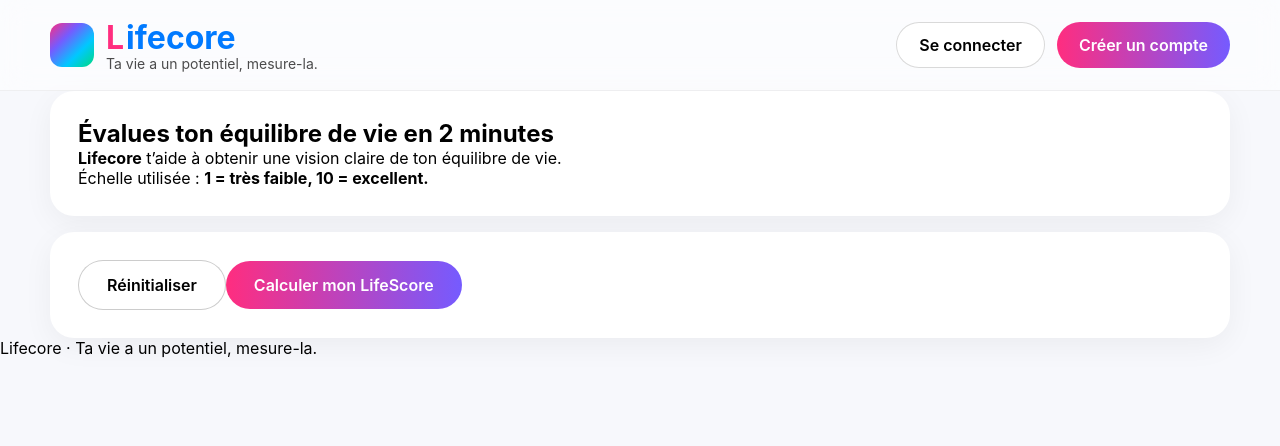
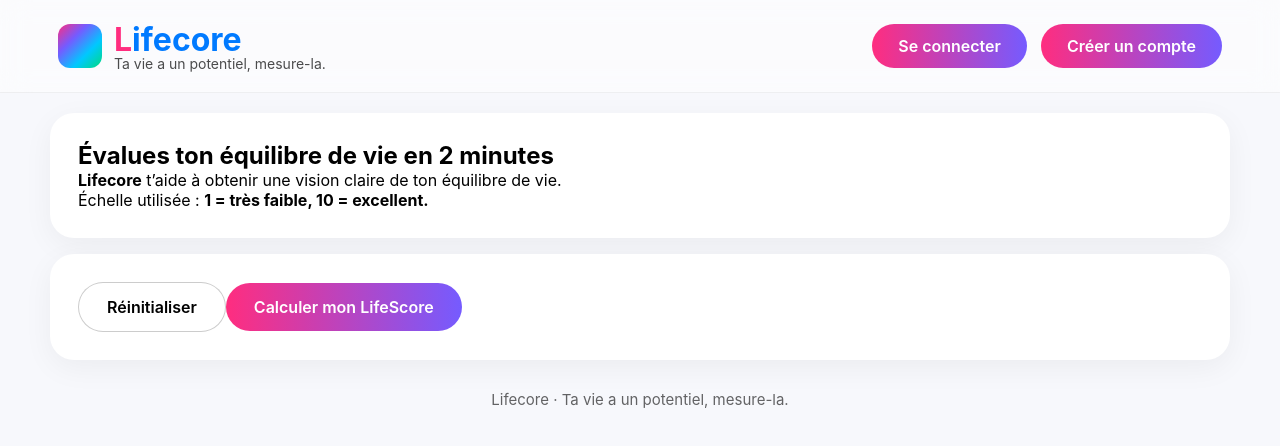
Before and after one commit to Brax971/Lifescore, a Next.js app: page / in a window 1280 px wide. Shown: the top 446 px of the page. Built offline with nearby package versions, Linux system fonts and the light colour scheme.

Commit message:
Update globals.css

```diff
--- a/app/globals.css
+++ b/app/globals.css
@@ -15,15 +15,16 @@
 /* HEADER */
 .lk-header {
   width: 100%;
-  background: rgba(255, 255, 255, 0.55);
+  background: rgba(255, 255, 255, 0.45);
   backdrop-filter: blur(14px);
-  padding: 18px;
+  padding: 20px 0;
   border-bottom: 1px solid rgba(0,0,0,0.05);
 }
 
 .lk-header-inner {
-  max-width: 1180px;
+  max-width: 1200px;
   margin: 0 auto;
+  padding: 0 18px;
   display: flex;
   justify-content: space-between;
   align-items: center;
@@ -41,13 +42,18 @@
   height: 44px;
   border-radius: 12px;
   background: linear-gradient(135deg,#ff2d7f,#755bff,#00c8ff,#00db7f);
+  flex-shrink: 0;
+}
+
+.lk-brand-text {
+  display: flex;
+  flex-direction: column;
 }
 
 .lk-brand-name {
   font-size: 32px;
   font-weight: 700;
   display: flex;
-  gap: 2px;
 }
 
 .lk-letter-l {
@@ -60,49 +66,41 @@
 
 .lk-brand-tagline {
   font-size: 14px;
-  margin-top: -2px;
   opacity: 0.7;
-  display: block;
+  margin-top: -4px;
 }
 
 /* NAV BUTTONS */
 .lk-nav {
   display: flex;
-  gap: 12px;
+  gap: 14px;
+}
+
+/* === BOUTONS IDENTIQUES AU BOUTON "Calculer mon LifeScore" === */
+.lk-nav-button,
+.lk-nav-button-primary {
+  padding: 12px 26px;
+  border-radius: 999px;
+  font-size: 16px;
+  font-weight: 600;
+  cursor: pointer;
 }
 
 .lk-nav-button {
-  padding: 12px 22px;
-  border-radius: 999px;
-  font-size: 16px;
-  border: 1px solid rgba(0,0,0,0.15);
-  background: white;
-  font-weight: 600;
+  background: linear-gradient(90deg, #ff2d7f, #755bff);
+  color: white;
+  border: none;
 }
 
 .lk-nav-button-primary {
   background: linear-gradient(90deg, #ff2d7f, #755bff);
-  border: none;
-  color: white !important;
-}
-
-/* BOUTONS PRINCIPAUX */
-.lk-button-primary {
-  background: linear-gradient(90deg, #ff2d7f, #755bff);
-  color: #fff;
+  color: white;
   border: none;
 }
 
-.lk-button {
-  padding: 14px 28px;
-  border-radius: 999px;
-  font-size: 16px;
-  font-weight: 600;
-}
-
-.lk-button-secondary {
-  border: 1px solid rgba(0,0,0,0.2);
-  background: #fff;
+/* MAIN */
+.lk-main {
+  padding-top: 20px;
 }
 
 /* CARDS */
@@ -118,3 +116,40 @@
   max-width: 1180px;
   margin: 0 auto;
 }
+
+/* ACTIONS */
+.lk-button {
+  padding: 14px 28px;
+  border-radius: 999px;
+  font-size: 16px;
+  font-weight: 600;
+  cursor: pointer;
+}
+
+.lk-button-primary {
+  background: linear-gradient(90deg, #ff2d7f, #755bff);
+  color: #fff;
+  border: none;
+}
+
+.lk-button-secondary {
+  border: 1px solid rgba(0,0,0,0.2);
+  background: #fff;
+}
+
+/* SLIDERS */
+.lk-slider {
+  width: 100%;
+}
+
+.lk-slider-wrapper {
+  margin-top: 10px;
+}
+
+/* FOOTER */
+.lk-footer {
+  text-align: center;
+  padding: 30px 0;
+  font-size: 15px;
+  opacity: 0.6;
+}
```
